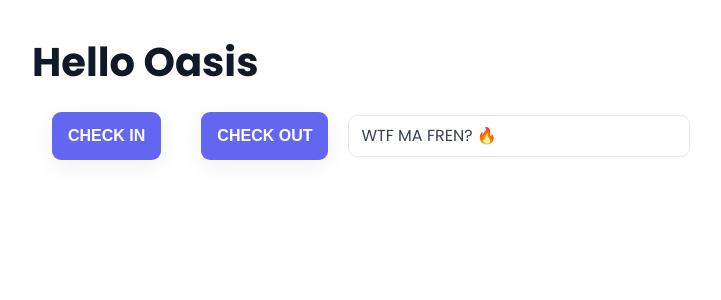
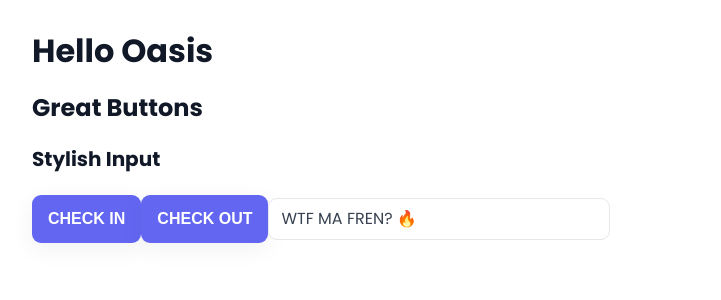
Before and after one commit to eugenekhristo/17-the-wild-oasis, a React (Vite) app: page / in a window 1280 px wide. Shown: the top 300 px of the page, without its empty margins (0-721 px from the left). Built offline with nearby package versions, Linux system fonts and the light colour scheme; a web font is replaced by a local one.

Commit message:
Styled components props

```diff
--- a/src/App.jsx
+++ b/src/App.jsx
@@ -2,12 +2,7 @@
 import GlobalStyles from './styles/GlobalStyles';
 import Button from './ui/Button';
 import Input from './ui/Input';
-
-const H1 = styled.h1`
-  font-size: 40px;
-  font-weight: 900;
-  color: var(--color-grey-900);
-`;
+import Heading from './ui/Heading';
 
 const StyledApp = styled.div`
   padding: 32px;
@@ -18,7 +13,10 @@
     <>
       <GlobalStyles />
       <StyledApp>
-        <H1>Hello Oasis</H1>
+        <Heading as={'h1'}>Hello Oasis</Heading>
+        <Heading as={'h2'}>Great Buttons</Heading>
+        <Heading as={'h3'}>Stylish Input</Heading>
+
         <Button onClick={() => alert('Checking in...')}>Check in</Button>
         <Button onClick={() => alert('Checking out...')}>Check out</Button>
         <Input placeholder="Sosi" defaultValue={'WTF MA FREN? 🔥'} />
--- a/src/ui/Button.jsx
+++ b/src/ui/Button.jsx
@@ -56,7 +56,6 @@
   padding: 1.2rem 1.6rem;
   border-radius: var(--border-radius-lg);
   cursor: pointer;
-  margin: 20px;
   box-shadow: var(--shadow-md);
   border: none;
   font-weight: 600;
--- /dev/null
+++ b/src/ui/Heading.jsx
@@ -0,0 +1,27 @@
+import styled, { css } from 'styled-components';
+
+const Heading = styled.h1`
+  ${(props) =>
+    props.as === 'h1' &&
+    css`
+      font-size: 3.2rem;
+    `}
+
+  ${(props) =>
+    props.as === 'h2' &&
+    css`
+      font-size: 2.4rem;
+    `}
+
+    ${(props) =>
+    props.as === 'h3' &&
+    css`
+      font-size: 2rem;
+    `}
+
+  color: var(--color-grey-900);
+  line-height: 1.2;
+  margin-bottom: 2.4rem;
+`;
+
+export default Heading;
```
